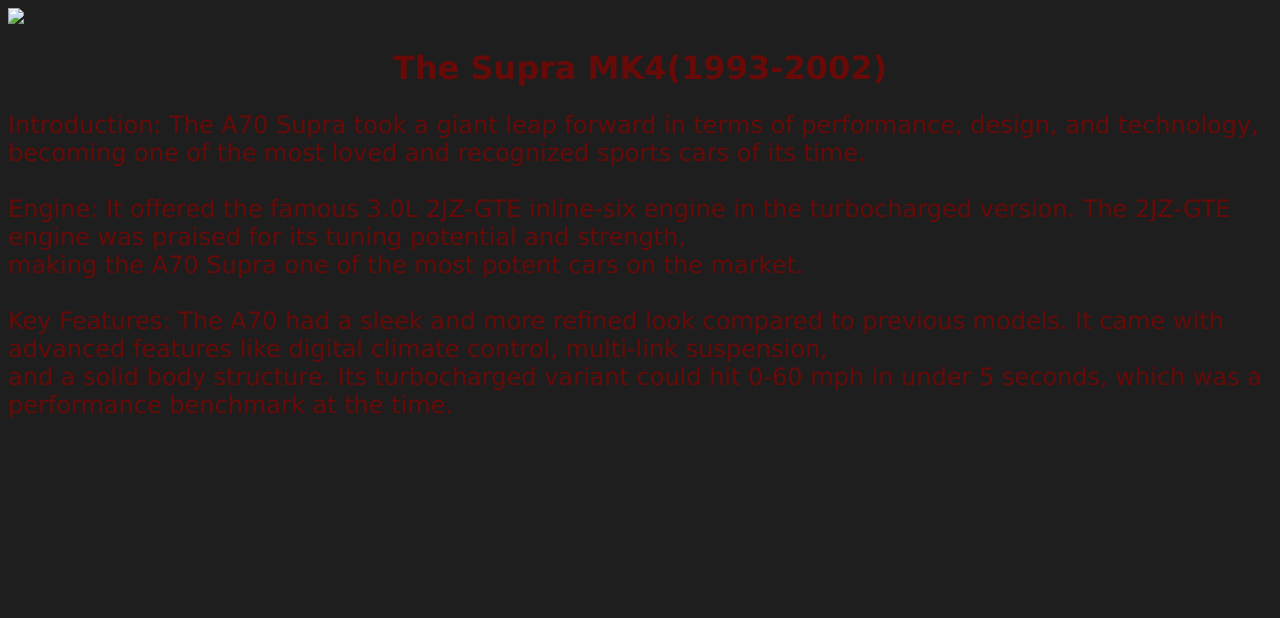
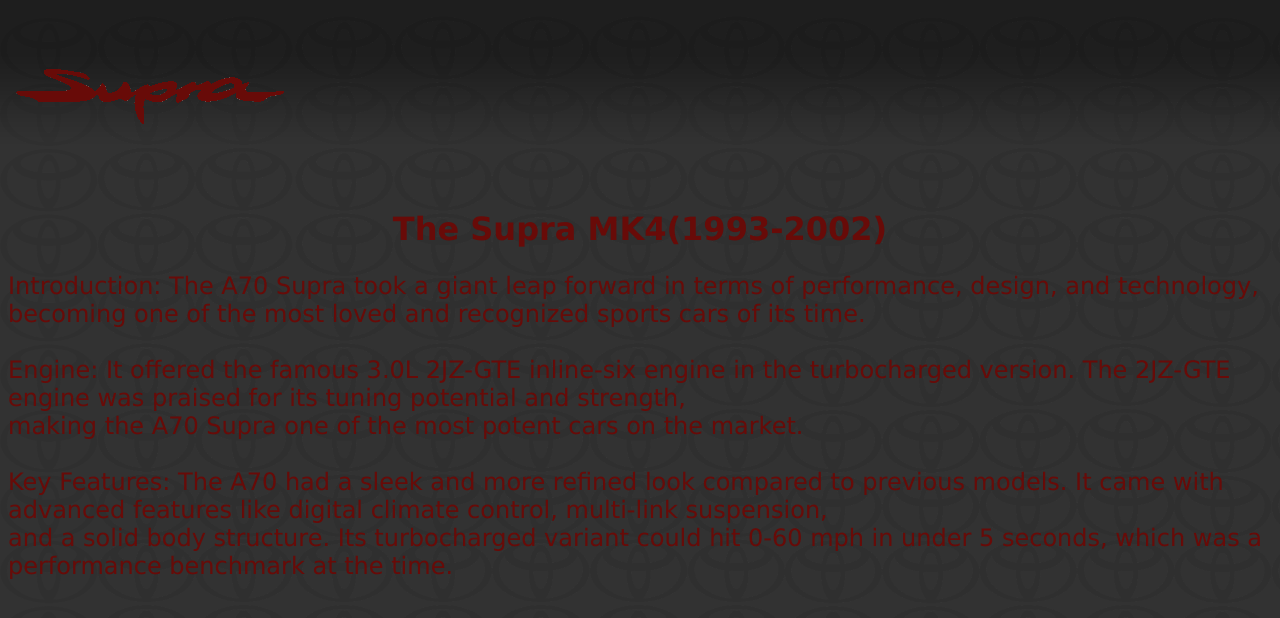
Before and after one commit to MVMV-7002/mvmv4, a plain HTML site: page index.html in a window 1280 px wide. Drawn offline with Linux system fonts and the light colour scheme.

Commit message:
Update index.html

```diff
--- a/index.html
+++ b/index.html
@@ -5,7 +5,7 @@
     <title>The Supra Through The Years</title>
  <style>
     body {
-	background-image: url("images/bck.png");
+	background-image: url("bck.png");
   	background-repeat: no-repeat;
   	background-attachment: fixed;
   	background-size: cover;
@@ -17,8 +17,8 @@
 
 <body style="background-color:#1e1e1e;">
 
-	<a href="file:///C:/Users/hp/Desktop/MV_HTML/index.html">
-	<img src="images/main_menu.png"> </a>
+	<a href="https://mvmv-7002.github.io/MV_III3.github.io/">
+	<img src="main_menu.png"> </a>
 
 
 	<h1 style="color:#680b08;font-family:verdana;text-align:center;"> The Supra MK4(1993-2002) </h1>
```
